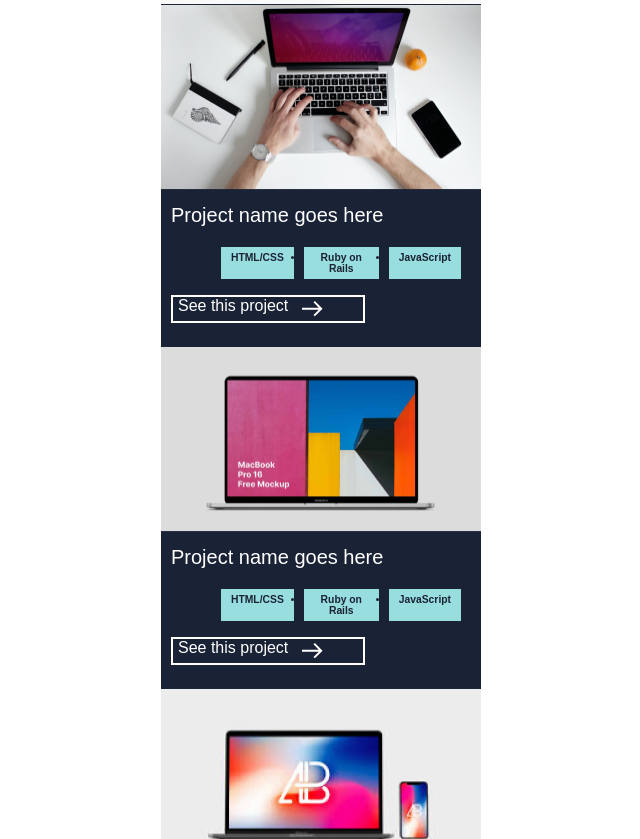
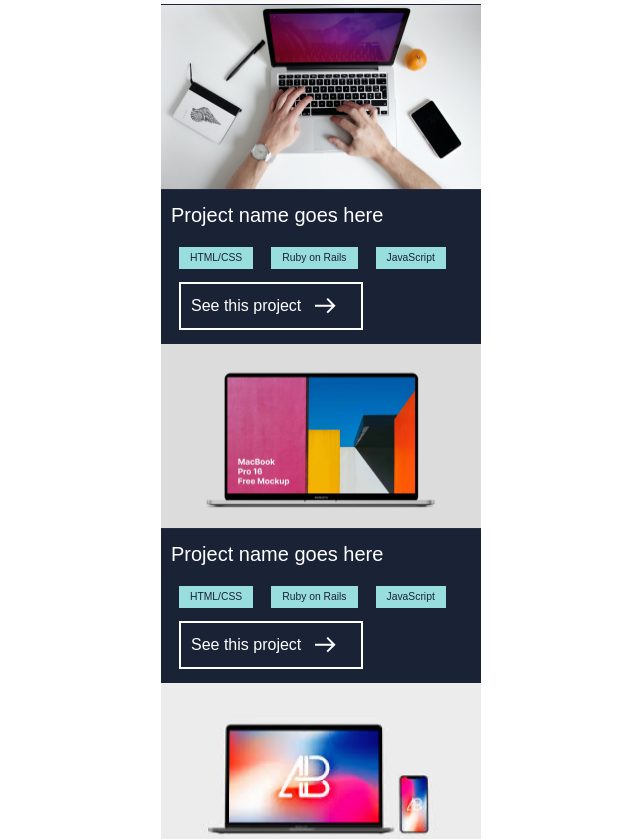
Before and after one commit to Nelofarzabi/Portfolio-project, a website: page index.html in a window 1280 px wide. Shown: the part 766-1605 px from the top of the page, without its empty margins (327-967 px from the left). Drawn offline with nearby package versions, Linux system fonts and the light colour scheme; a web font is replaced by a local one.

Commit message:
Update style.css

```diff
--- a/style.css
+++ b/style.css
@@ -110,7 +110,7 @@ body {
 
 .project {
   font-family: 'Playfair Display', serif;
-  font-weight: 700;
+  font-weight: 400;
   font-size: 50px;
   align-items: center;
   margin-bottom: 20px;
@@ -128,7 +128,6 @@ body {
 
 .projects {
   margin-top: 0;
-  height: 342px;
   background-color: #1a2236;
 }
 
@@ -141,12 +140,17 @@ body {
   font-weight: 100;
 }
 
+ul, li  {
+  list-style: none;
+  margin: 0;
+  padding: 0;
+}
+
 .project-languages {
   display: flex;
   flex-direction: row;
-  justify-content: space-between;
-  width: 250px;
-  margin-left: 10px;
+  width: 100%;
+  list-style: none;
 }
 
 .css-html,
@@ -157,11 +161,21 @@ body {
   color: #1a2236;
   font-family: 'poppin', sans-serif;
   text-align: center;
-  padding-right: 10px;
-  padding-left: 10px;
-  padding-top: 5px;
-  padding-bottom: 5px;
+  padding: 7px 11px;
   cursor: pointer;
+  list-style: none;
+  font-weight: 300;
+  line-height: 80%;
+  margin-left: 18px;
+}
+
+.see-project-div {
+  display: flex;
+  flex-direction: row;
+  padding-left: 13px;
+  width: 100%;
+  margin-top: 0;
+  margin-bottom: 0;
 }
 
 .see-project {
@@ -170,17 +184,26 @@ body {
   border-width: 2px;
   border-color: #fff;
   border-style: solid;
-  width: 190px;
+  width: 170px;
   margin-top: 13px;
-  margin-left: 10px;
+  margin-bottom: 13px;
+  margin-left: 20px;
+  padding-top: 10px;
+  padding-bottom: 10px;
+  padding-left: 10px;
   cursor: pointer;
-}
-
-.this-project {
   font-size: 16px;
+  font-weight: 500;
   color: #fff;
   font-family: 'poppin', sans-serif;
   margin-left: 5px;
+  line-height: 24px;
+}
+
+.see-project:hover {
+  background-color: #fff;
+  border-color: #1a2236;
+  color: #1a2236;
 }
 
 .right-arrow {
@@ -201,7 +224,7 @@ body {
 
 .about-main-headline {
   font-family: 'Playfair Display', serif;
-  font-weight: 700;
+  font-weight: 400;
   font-size: 50px;
   align-items: center;
   margin-bottom: 0;
@@ -209,13 +232,13 @@ body {
   font-style: normal;
   margin-left: 10px;
   margin-top: 25px;
+  line-height: 100%;
 }
 
 .about-text {
   font-family: 'poppin', sans-serif;
   color: #1a2236;
   font-size: 14px;
-  letter-spacing: -1%;
   margin-bottom: 0;
   margin-left: 10px;
   line-height: 21px;
@@ -225,8 +248,8 @@ body {
   margin-top: 20px;
   justify-content: center;
   width: 288px;
-  padding-top: 25px;
-  padding-bottom: 25px;
+  padding-top: 15px;
+  padding-bottom: 15px;
   display: flex;
   flex-direction: row;
   background-color: #1a2236;
@@ -235,6 +258,7 @@ body {
   font-weight: 500;
   align-self: center;
   cursor: pointer;
+  line-height: 24px;
 }
 
 .cv-icon {
@@ -244,8 +268,8 @@ body {
 }
 
 .tools {
-  display: flex;
-  flex-direction: column;
+  display: grid;
+  grid-template-columns: auto;
   align-items: center;
   margin-top: 30px;
 }
@@ -255,6 +279,7 @@ body {
   width: 289px;
   color: #fff;
   font-family: 'poppin', sans-serif;
+  padding-left: 30px;
   background-image: url(images/language-background.svg);
 }
 
@@ -263,13 +288,17 @@ body {
   font-size: 20px;
   margin-left: 30px;
   margin-top: 50px;
+  line-height: 30px;
 }
 
 .tools-use,
 li {
   font-size: 18px;
   font-weight: 600;
-  margin-left: 10px;
+  margin-left: 25px;
+  line-height: 27px;
+  line-height: 27px;
+  list-style: disc;
 }
 
 .frameworks {
@@ -277,6 +306,7 @@ li {
   width: 289px;
   color: #fff;
   font-family: 'poppin', sans-serif;
+  padding-left: 30px;
   margin-top: 50px;
   background-image: url(images/framework-background.svg);
 }
@@ -286,6 +316,7 @@ li {
   width: 289px;
   color: #fff;
   font-family: 'poppin', sans-serif;
+  padding-left: 30px;
   margin-top: 50px;
   background-image: url(images/skills-background.svg);
 }
```
